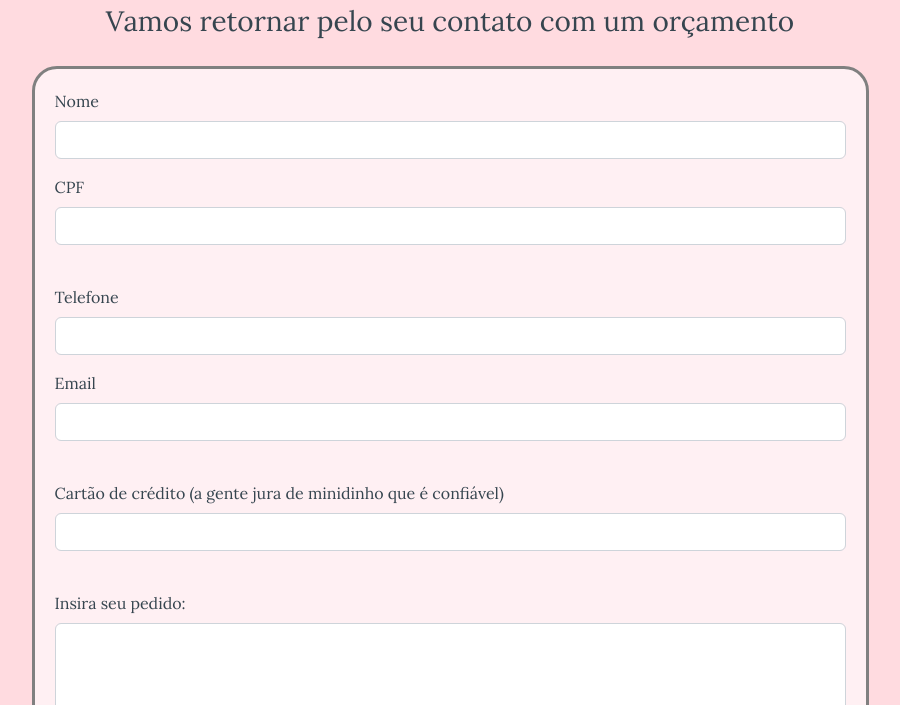
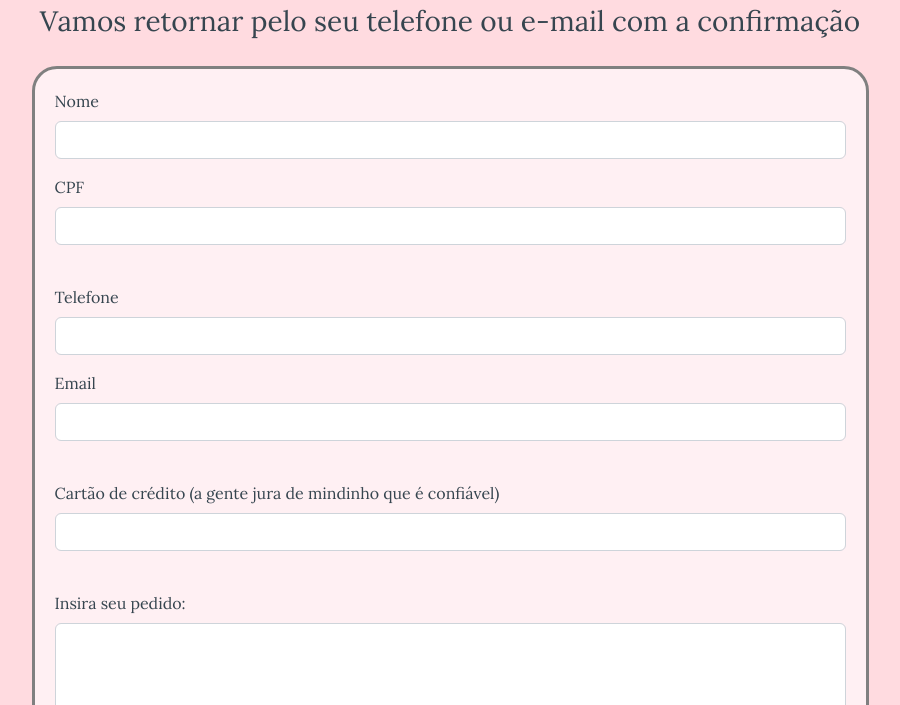
Before and after one commit to Yas-Taina/Atividade-Client-Side, a plain HTML site: page index.html in a window 1280 px wide. Shown: the part 737-1442 px from the top of the page, without its empty margins (190-1090 px from the left). Drawn offline with nearby package versions, Linux system fonts and the light colour scheme.

Commit message:
Update index.html

```diff
--- a/index.html
+++ b/index.html
@@ -31,7 +31,7 @@
             </div>
         </div>
         <h2>Entre em contato para fazer seu pedido!</h2>
-        <h3>Vamos retornar pelo seu contato com um orçamento</h3>
+        <h3>Vamos retornar pelo seu telefone ou e-mail com a confirmação</h3>
         <form id="vendaForm">
             <div class="mb-3">
                 <label for="nome" class="form-label">Nome</label>
@@ -50,7 +50,7 @@
                 <input type="email" class="form-control" id="email" required>
             </div>
             <div class="mb-3">
-                <label for="cartao" class="form-label">Cartão de crédito (a gente jura de minidinho que é confiável)</label>
+                <label for="cartao" class="form-label">Cartão de crédito (a gente jura de mindinho que é confiável)</label>
                 <input type="number" class="form-control" id="cartao" required>
             </div>
             <div class="mb-3">
```
